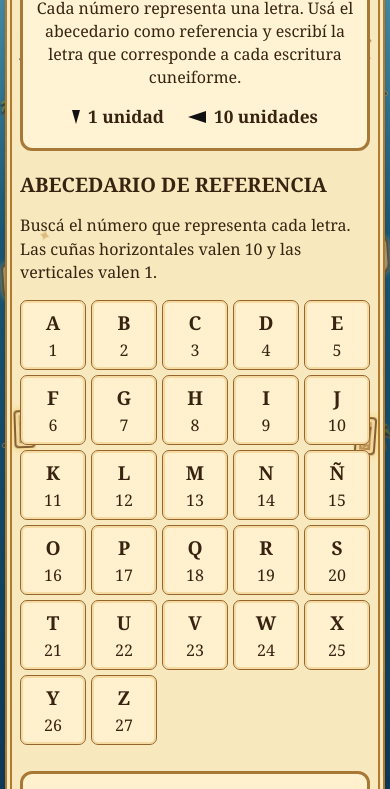
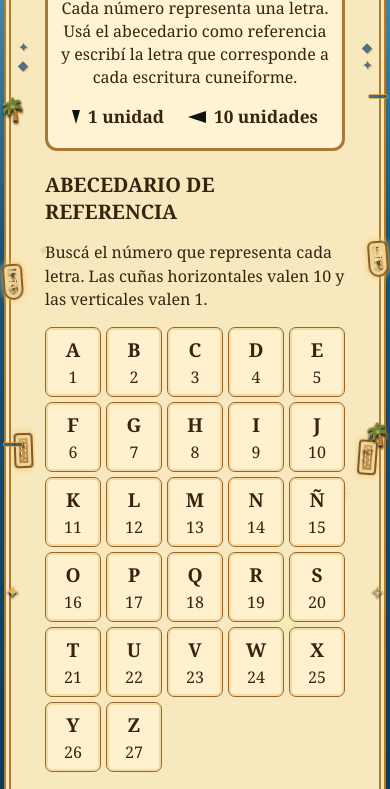
Before and after one commit to rochiinavoni-debug/actividadstand, a plain HTML site: page index.html in a window 390 px wide. Shown: the part 160-949 px from the top of the page. Drawn offline with Linux system fonts and the light colour scheme.

Commit message:
Update index.html

```diff
--- a/index.html
+++ b/index.html
@@ -208,6 +208,34 @@ button:active{transform:translateY(1px) scale(.99)}
 @media(prefers-reduced-motion:reduce){.tablet,.palm,.zigzag{animation:none!important}}
 
 @media(max-width:600px){body{padding:8px 5px}main{padding:12px 8px}.alphabet{grid-template-columns:repeat(5,minmax(0,1fr));gap:5px}.answers{grid-template-columns:repeat(3,minmax(0,1fr));gap:7px}.glyph{min-height:45px;gap:2px}.wedge.one{border-left-width:4px;border-right-width:4px;border-top-width:14px}.wedge.ten{border-top-width:6px;border-bottom-width:6px;border-right-width:18px}}
+
+/* Ajustes para celulares: decoración visible y casilleros cómodos */
+@media (max-width: 600px) {
+  body { padding: 8px 4px !important; }
+  main {
+    padding-left: 34px !important;
+    padding-right: 34px !important;
+    overflow: visible;
+  }
+  .side-decor {
+    position: fixed;
+    width: 25px;
+    z-index: 4;
+    opacity: 1;
+  }
+  .side-decor .tablet { width: 20px; height: 36px; font-size: .58rem; letter-spacing: 0; }
+  .side-decor .palm { font-size: 21px; }
+  .side-decor .ornament { font-size: 1.15rem; }
+  .side-decor .brick { height: 5px; width: 80%; }
+  .side-art { width: 24px; opacity: .95; z-index: 2; }
+  .side-art .tablet { width: 19px; height: 35px; font-size: 10px; border-width: 2px; }
+  .side-art .palm { font-size: 18px; }
+  .side-art .zigzag { font-size: 13px; }
+  .floating-motifs { opacity: .5; }
+  .alphabet { grid-template-columns: repeat(5, minmax(0, 1fr)); }
+  .answers { grid-template-columns: repeat(3, minmax(0, 1fr)); }
+}
+
 </style>
 </head>
 <body>
```
